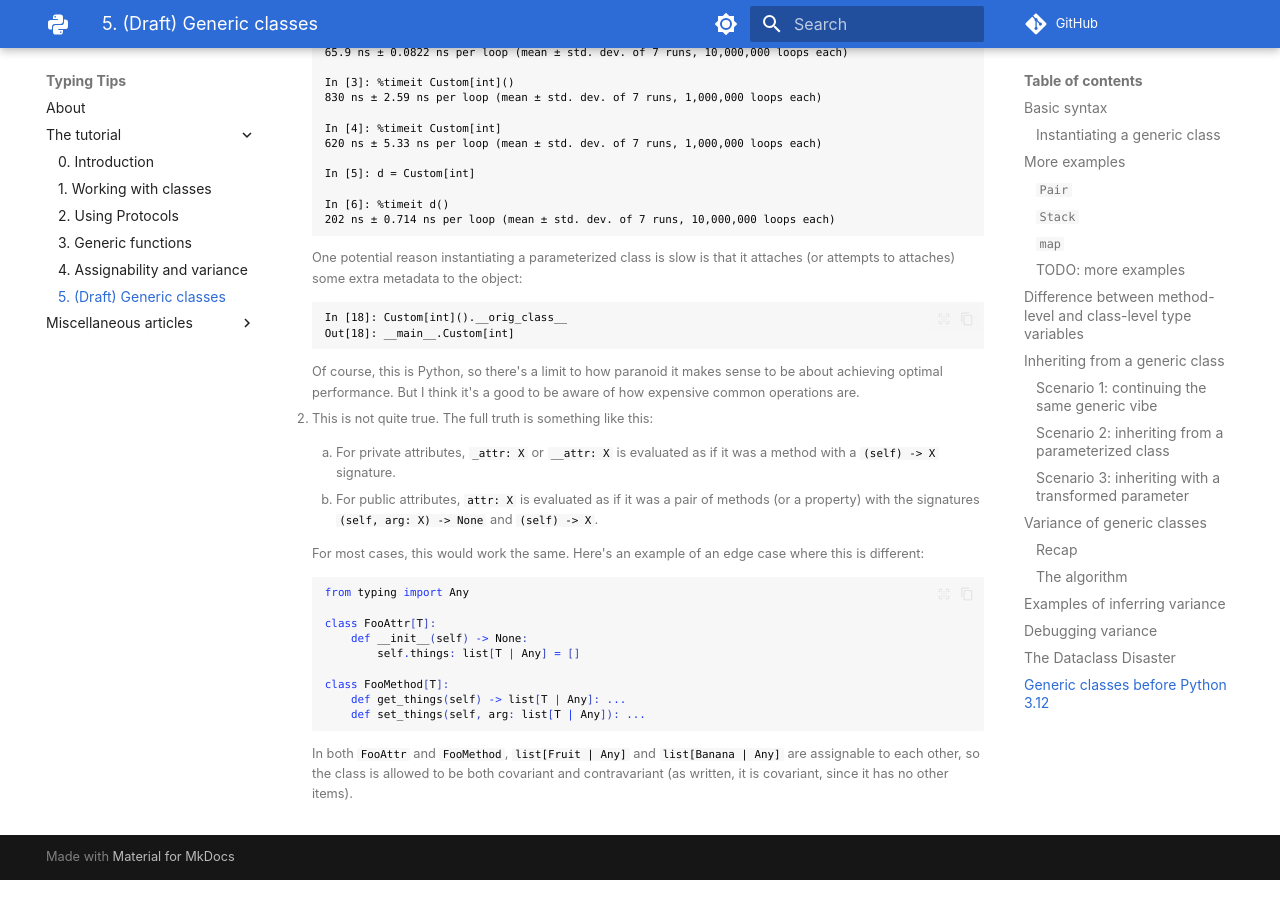
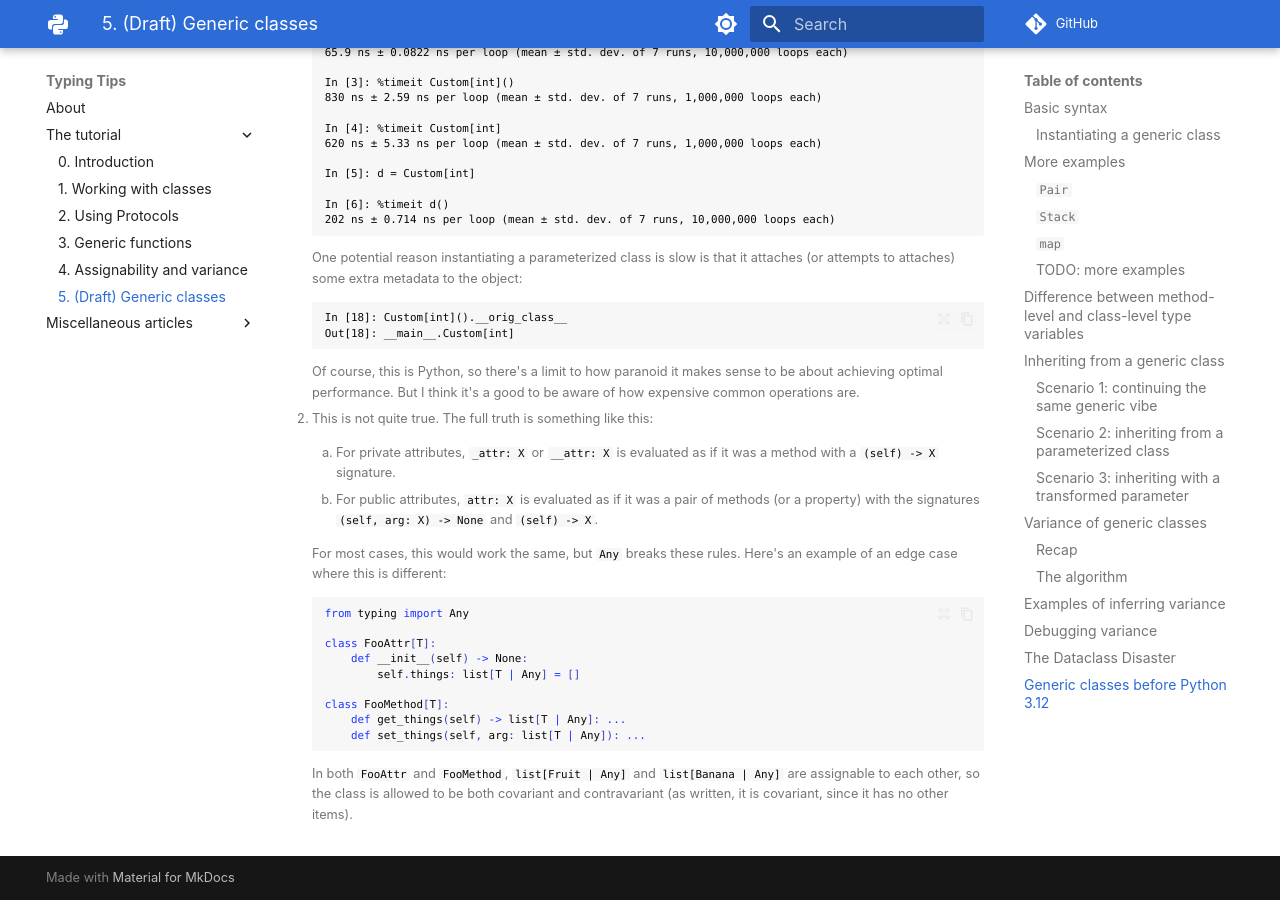
Before and after one commit to decorator-factory/typing-tips, an MkDocs documentation site: the page built from docs/tutorial/5-generic-classes/index.md, in a window 1280 px wide and 900 px high, scrolled down 14343 px. Built offline with MkDocs 1.6.1 and Material for MkDocs 9.7.7, drawn with Linux system fonts in a browser that asks for light colours; plug-ins that fetch from the network failed and are left out; comment, search, counter and statistics services are not loaded.

Commit message:
clarify in chapter 5's `attr-invariant` footnote that the example is different because of `Any`.
this wasn't immediately obvious to me (since i never use `Any` i had no idea). i'm very biased against `Any`, so i'd honestly recommend discussing it as little as possible, other than just saying "all the rules are thrown out when you're dealing with `Any`, so you should never use it!"

````diff
--- a/docs/tutorial/5-generic-classes/index.md
+++ b/docs/tutorial/5-generic-classes/index.md
@@ -769,7 +769,7 @@ class Belt[T]:
         (or a property) with the signatures `(self, arg: X) -> None` and
         `(self) -> X`.
 
-    For most cases, this would work the same.
+    For most cases, this would work the same, but `Any` breaks these rules.
     Here's an example of an edge case where this is different:
 
     ```py
````
